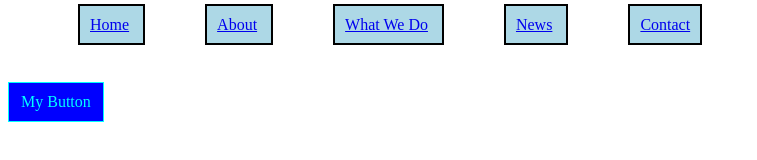
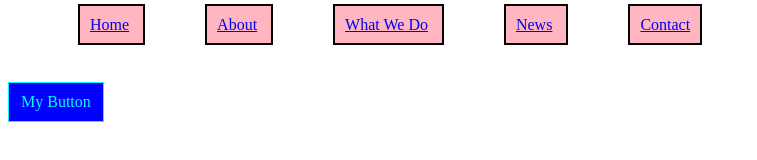
Before and after one commit to eyrad/lesson4, a plain HTML site: page class4.html in a window 1280 px wide. Shown: the whole page, without its empty margins (0-757 px from the left). Drawn offline with Linux system fonts and the light colour scheme.

Commit message:
Changed backgroun li color

```diff
--- a/style4.css
+++ b/style4.css
@@ -9,7 +9,7 @@ ul.nav li{
 	padding: 10px 10px;
 	border: 2px solid black;
 	margin: 30px;
-	background-color: lightblue;
+	background-color: lightpink;
 }
 
 ul.nav li:hover{
```
